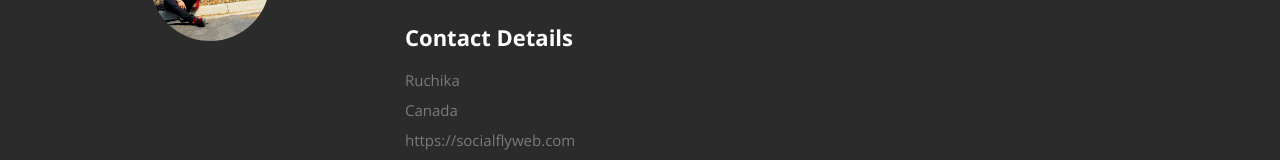
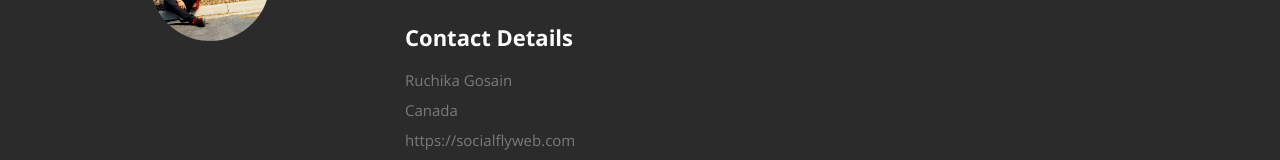
Before and after one commit to ruchi222/React-Portfolio, a React (Create React App) app: page / in a window 1280 px wide. Shown: the part 975-1135 px from the top of the page. Built offline with nearby package versions, Linux system fonts and the light colour scheme; the HTML template or start-up script is replaced by a standard one.

Commit message:
update the resume

```diff
--- a/src/resumeData.js
+++ b/src/resumeData.js
@@ -1,6 +1,6 @@
 let resumeData = {
     "imagebaseurl":"https://ruchi222.github.io/",
-    "name": "Ruchika",
+    "name": "Ruchika Gosain",
     "role": "Frontend Developer, React Developer and Digital Marketer",
     "linkedinId":"https://www.linkedin.com/in/ruchika-gosain/",
     "roleDescription": "I like dabbling in various parts of frontend development and like to learn about new technologies, write technical articles or simply play games in my free time.",
```
